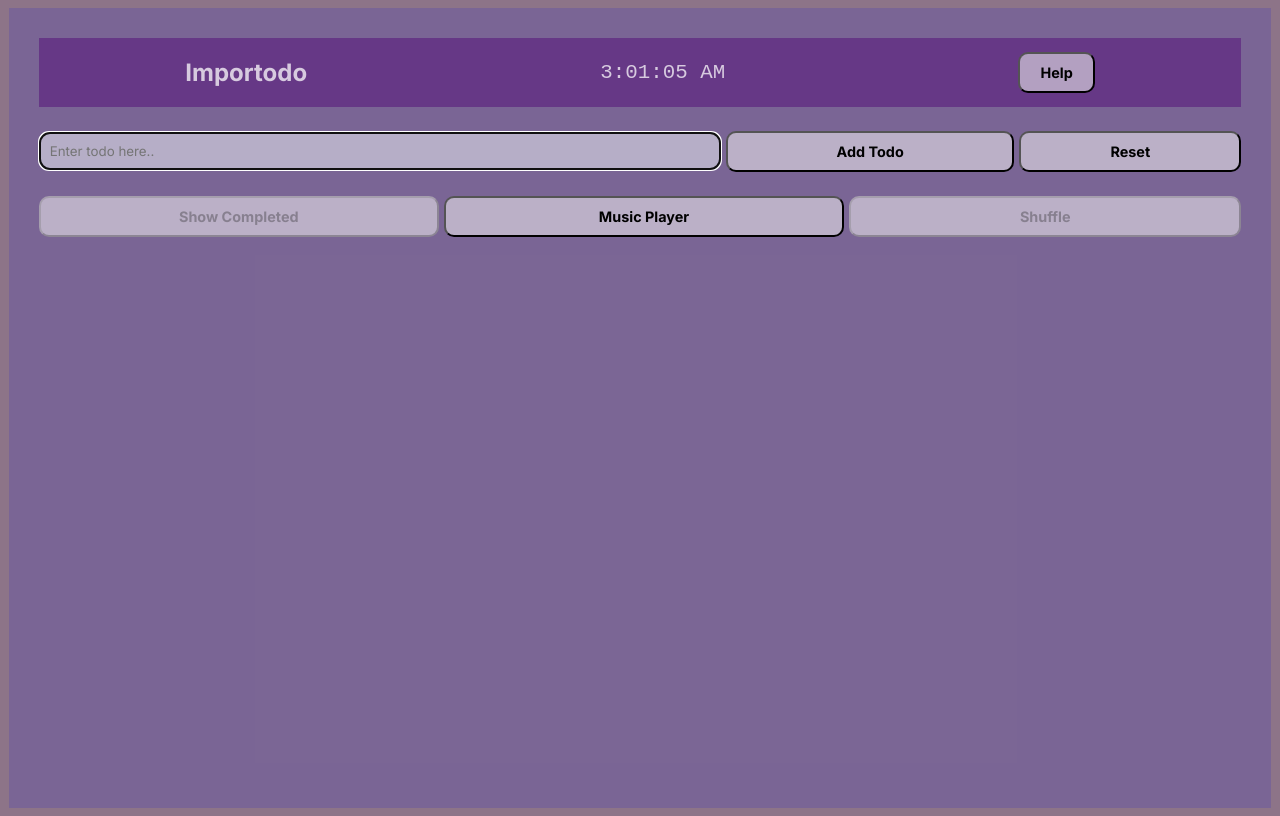
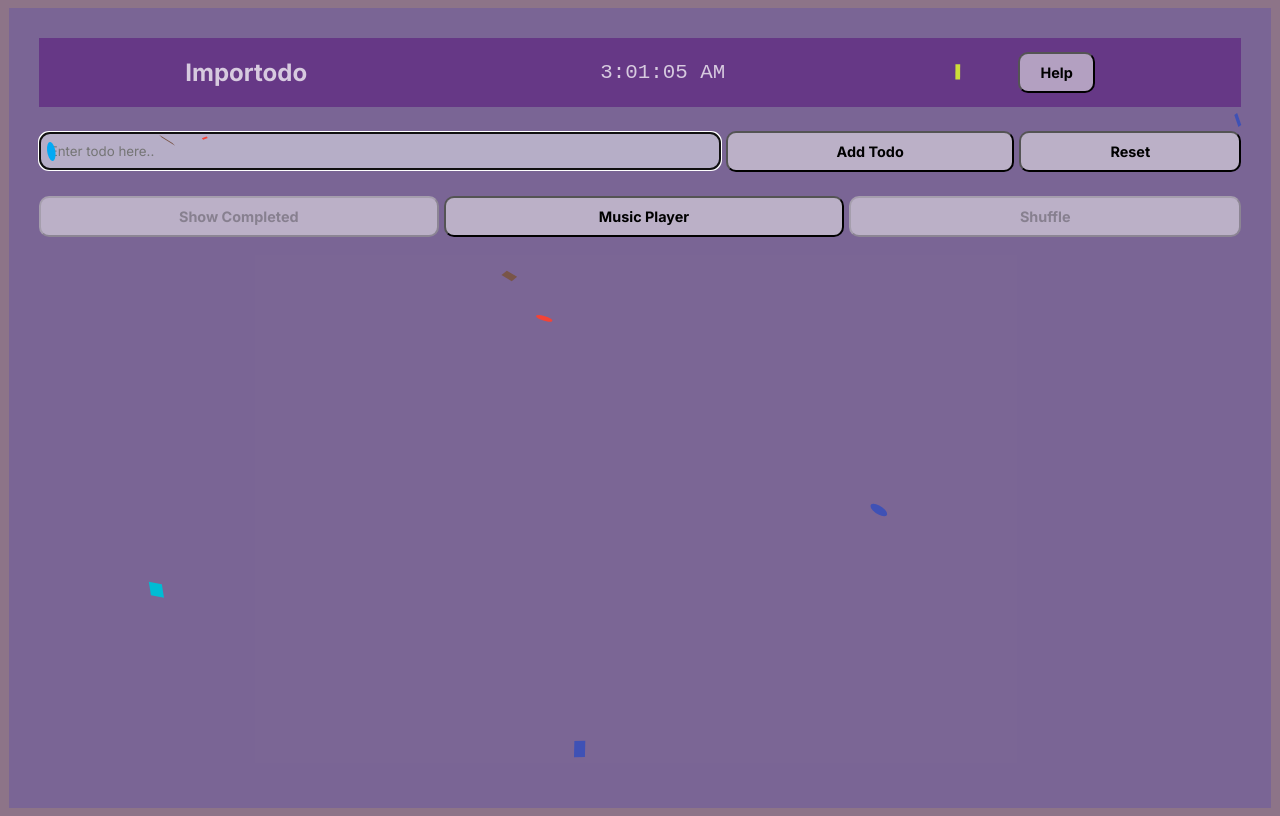
Before and after one commit to asbin2023/Importodo, a React (Vite) app: page / in a window 1280 px wide. Built offline with nearby package versions, Linux system fonts and the light colour scheme.

Commit message:
added  confetti

```diff
--- a/package.json
+++ b/package.json
@@ -14,6 +14,7 @@
   },
   "dependencies": {
     "react": "^18.2.0",
+    "react-confetti": "^6.1.0",
     "react-dom": "^18.2.0"
   },
   "devDependencies": {
--- a/src/Todo.jsx
+++ b/src/Todo.jsx
@@ -1,5 +1,7 @@
 //imported useState to use later
 import { useState, useEffect } from "react";
+import React from "react";
+import Confetti from "react-confetti";
 const study = [
   "tracks/1527987262",
   "playlists/595582668",
@@ -25,6 +27,7 @@ function randomNum() {
 //looking back, I wish i had used objects to store data, instead of creating these many states.
 
 const Todo = () => {
+  const [runConfetti, setRunConfetti] = useState(false);
   const [musicPlaying, setMusicPlaying] = useState(randomNum());
   const [itemBeingDragged, setItemBeingDragged] = useState(null);
   const [whereTheItemWasDragged, setWhereTheItemWasDragged] = useState(null);
@@ -111,9 +114,13 @@ const Todo = () => {
 
   function handleAdd(e) {
     setToggle("block");
-    done.includes(e.target.value) ? null : setDone([...done, e.target.value]);
+    if (done.includes(e.target.value)) {
+      return null;
+    } else {
+      setRunConfetti(true);
+      setDone([...done, e.target.value]);
+    }
   }
-
   ////////////////////////////////////////////////////////////////////////////////////////////////////////////////////////
 
   //this resets everything
@@ -129,7 +136,6 @@ const Todo = () => {
   ////////////////////////////////////////////////////////////////////////////////////////////////////////////////////////
 
   // deletes the item from the 'Completed' list after the 'x' is pressed.
-
   function deleteCompleted(e) {
     setDone((done) => done.filter((word) => word !== e.target.value));
   }
@@ -235,11 +241,23 @@ const Todo = () => {
   useEffect(() => {
     localStorage.setItem("Imp List", JSON.stringify([...important]));
   }, [important]);
+  useEffect(() => {
+    if (runConfetti) {
+      setTimeout(() => setRunConfetti(false), 3000);
+    }
+  }, [runConfetti]);
   ////////////////////////////////////////////////////////////////////////////////////////////////////////////////////////
   ////////////////////////////////////////////////////////////////////////////////////////////////////////////////////////
 
   return (
     <div className="main-container">
+      <Confetti
+        width={innerWidth}
+        height={innerHeight}
+        numberOfPieces={90}
+        recycle={runConfetti ? true : false}
+        gravity={0.2}
+      />
       <div className="musicClass" style={{ textAlign: "center", margin: "2%" }}>
         {music && (
           <iframe
```
Also changed, not shown: 1 other file (tests, documents, lock files or other folders).
